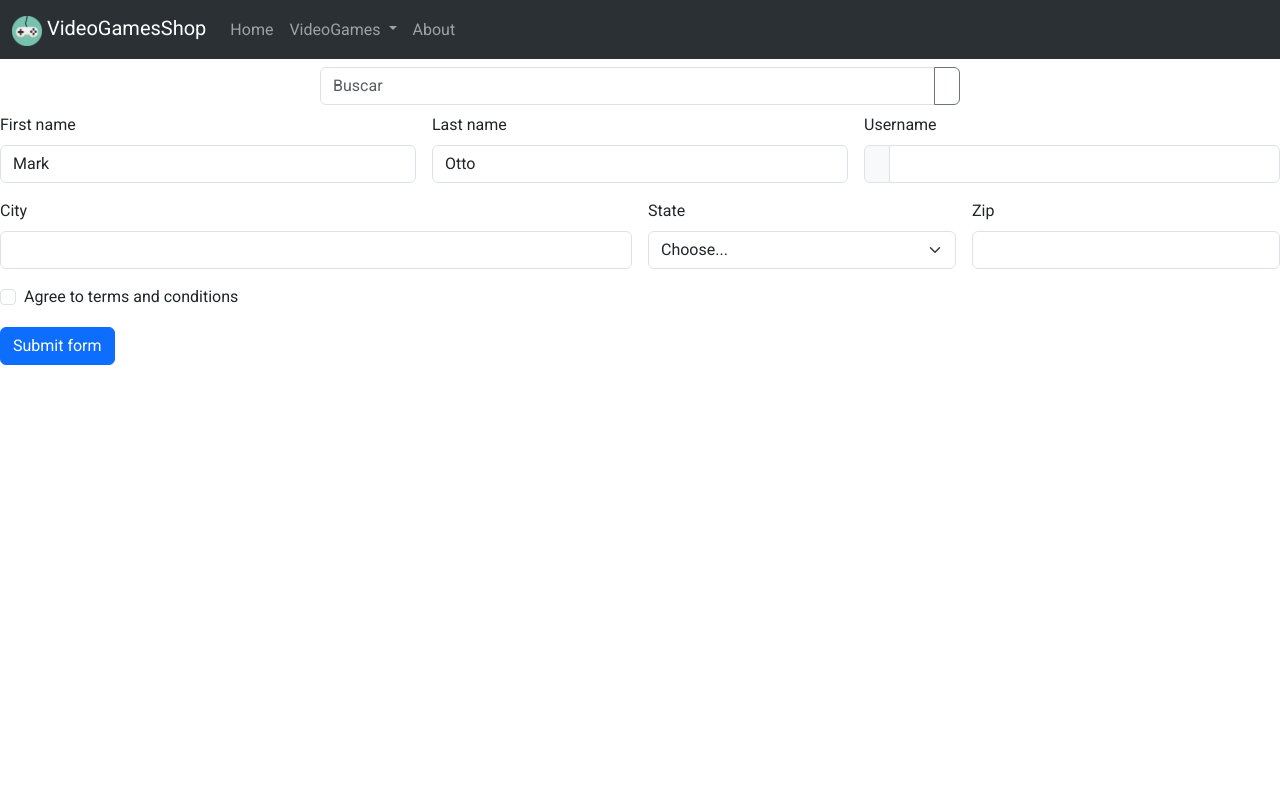
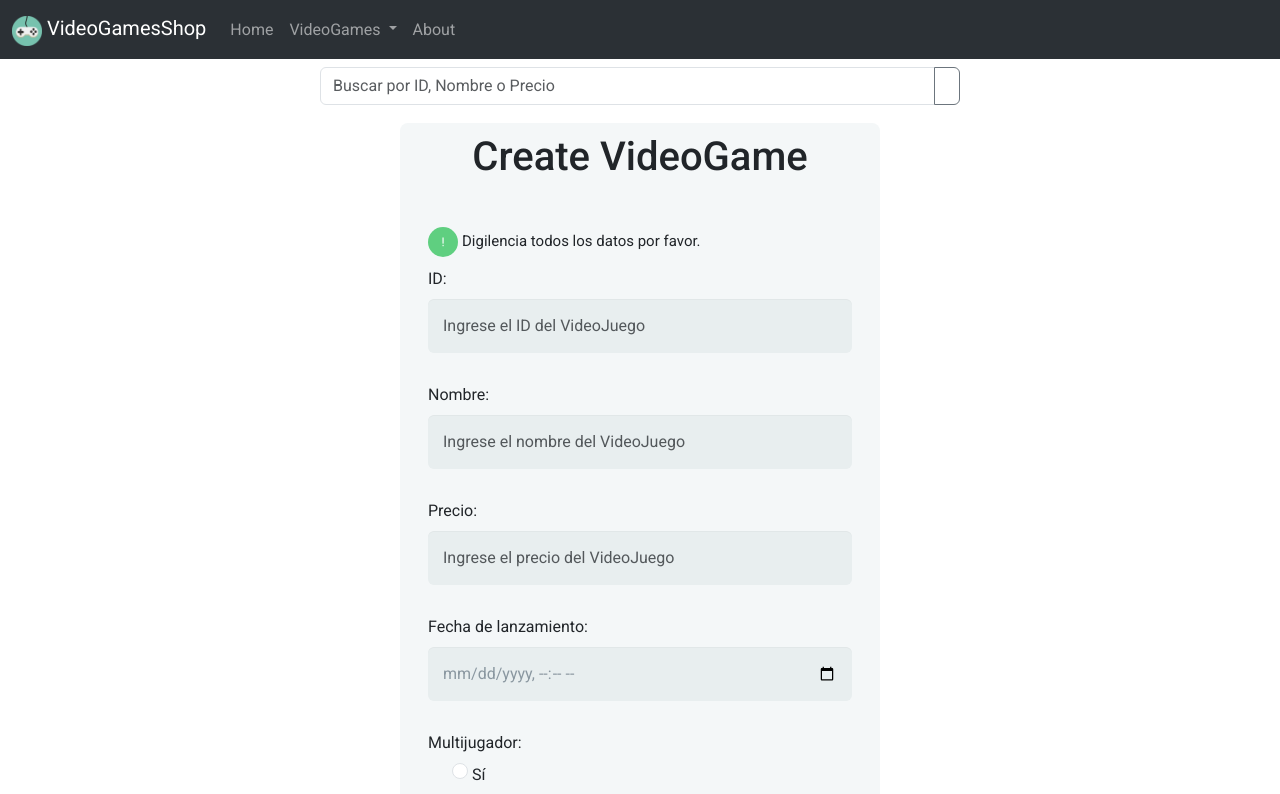
Before and after one commit to Konan03/Cliente_VideoJuego, an Angular app: page /update in a window 1280 px wide. Shown: the top 794 px of the page. Built offline with nearby package versions, Linux system fonts and the light colour scheme; some icons are missing.

Commit message:
add search

```diff
--- a/src/app/components/create/create.component.html
+++ b/src/app/components/create/create.component.html
@@ -1,4 +1,4 @@
-<div class="row">
+<div class="row g-3 needs-validation" [formGroup]="formVideojuego" novalidate (ngSubmit)="onSubmit()">
     <div class="col-md-12">
         <form class="row g-3 needs-validation" [formGroup]="formVideojuego" novalidate (ngSubmit)="crearVideojuego()">
             <h1 *ngIf="!isUpdate"> Create VideoGame </h1>
--- a/src/app/components/create/create.component.ts
+++ b/src/app/components/create/create.component.ts
@@ -1,6 +1,7 @@
-import { Component, OnInit } from '@angular/core';
+import {Component, Input, OnInit} from '@angular/core';
 import { FormControl, FormGroup, Validators } from "@angular/forms";
 import { ServicioVideoJuegoService } from '../../service/servicio-video-juego.service';
+import {VideojuegoModel} from "../../model/videojuego.model";
 
 @Component({
     selector: 'app-create',
@@ -11,6 +12,7 @@ export class CreateComponent implements OnInit {
 
     isUpdate: boolean = false;
     formVideojuego: FormGroup = new FormGroup({});
+    @Input() videojuegoParaEditar: VideojuegoModel | null = null;
 
     constructor(private service: ServicioVideoJuegoService) { }
 
@@ -22,7 +24,20 @@ export class CreateComponent implements OnInit {
             multijugador: new FormControl('', [Validators.required]),
             fechaLanzamiento: new FormControl('', [Validators.required])
         });
+
+      if (this.videojuegoParaEditar) {
+        this.isUpdate = true;
+        this.formVideojuego.patchValue(this.videojuegoParaEditar);
+      }
     }
+
+  onSubmit() {
+    if (this.isUpdate) {
+      this.actualizarVideojuego();
+    } else {
+      this.crearVideojuego();
+    }
+  }
 
     crearVideojuego() {
         if (this.formVideojuego.valid) {
@@ -39,4 +54,26 @@ export class CreateComponent implements OnInit {
             }
         }
     }
+
+  actualizarVideojuego() {
+    if (this.formVideojuego.valid) {
+      const id = this.formVideojuego.get('id')?.value;
+      this.service.actualizarJuego(id, this.formVideojuego.value).subscribe({
+        next: (resp) => {
+          // Manejo de la respuesta
+        },
+        error: (e) => {
+          // Manejo del error
+        }
+      });
+    } else {
+      this.marcarControlesComoTocados();
+    }
+  }
+
+  private marcarControlesComoTocados() {
+    Object.values(this.formVideojuego.controls).forEach(control => {
+      control.markAsTouched();
+    });
+  }
 }
--- a/src/app/components/shared/search/search.component.html
+++ b/src/app/components/shared/search/search.component.html
@@ -1,8 +1,8 @@
 
 <div class="d-flex justify-content-center mb-2 mt-2">
   <div class="input-group" style="width: 50%;">
-    <input type="search" class="form-control" placeholder="Buscar" aria-label="Search">
-    <button class="btn btn-outline-secondary" type="button" id="button-addon2">
+    <input type="search" class="form-control" placeholder="Buscar por ID, Nombre o Precio" aria-label="Search" #searchInput>
+    <button class="btn btn-outline-secondary" type="button" id="button-addon2" (click)="buscar(searchInput.value)">
       <i class="bi bi-search"></i>
     </button>
   </div>
--- a/src/app/components/shared/search/search.component.ts
+++ b/src/app/components/shared/search/search.component.ts
@@ -1,10 +1,31 @@
-import { Component } from '@angular/core';
+import { Component, EventEmitter, Output } from '@angular/core';
+import {ServicioVideoJuegoService} from "../../../service/servicio-video-juego.service";
+import { VideojuegoModel } from '../../../model/videojuego.model';
+
 
 @Component({
   selector: 'app-search',
   templateUrl: './search.component.html',
-  styleUrl: './search.component.css'
+  styleUrls: ['./search.component.css']
 })
 export class SearchComponent {
+  @Output() juegoEncontrado = new EventEmitter<VideojuegoModel | null>();
 
+  constructor(private servicioJuego: ServicioVideoJuegoService) {}
+
+  buscar(busqueda: string) {
+
+    console.log('Iniciando búsqueda con:', busqueda);
+    this.servicioJuego.buscarJuego(busqueda).subscribe({
+      next: (juego) => {
+        // Emitir el juego encontrado o null si no se encuentra nada
+        console.log('Juego encontrado:', juego);
+        this.juegoEncontrado.emit(juego);
+      },
+      error: (error) => {
+        console.error('Error al buscar el juego', error);
+        this.juegoEncontrado.emit(null);
+      }
+    });
+  }
 }
--- a/src/app/components/update/update.component.html
+++ b/src/app/components/update/update.component.html
@@ -1,67 +1,2 @@
-<app-search></app-search>
-
-
-<form class="row g-3 needs-validation" novalidate>
-    <div class="col-md-4">
-      <label for="validationCustom01" class="form-label">First name</label>
-      <input type="text" class="form-control" id="validationCustom01" value="Mark" required>
-      <div class="valid-feedback">
-        Looks good!
-      </div>
-    </div>
-    <div class="col-md-4">
-      <label for="validationCustom02" class="form-label">Last name</label>
-      <input type="text" class="form-control" id="validationCustom02" value="Otto" required>
-      <div class="valid-feedback">
-        Looks good!
-      </div>
-    </div>
-    <div class="col-md-4">
-      <label for="validationCustomUsername" class="form-label">Username</label>
-      <div class="input-group has-validation">
-        <span class="input-group-text" id="inputGroupPrepend"></span>
-        <input type="text" class="form-control" id="validationCustomUsername" aria-describedby="inputGroupPrepend" required>
-        <div class="invalid-feedback">
-          Please choose a username.
-        </div>
-      </div>
-    </div>
-    <div class="col-md-6">
-      <label for="validationCustom03" class="form-label">City</label>
-      <input type="text" class="form-control" id="validationCustom03" required>
-      <div class="invalid-feedback">
-        Please provide a valid city.
-      </div>
-    </div>
-    <div class="col-md-3">
-      <label for="validationCustom04" class="form-label">State</label>
-      <select class="form-select" id="validationCustom04" required>
-        <option selected disabled value="">Choose...</option>
-        <option>...</option>
-      </select>
-      <div class="invalid-feedback">
-        Please select a valid state.
-      </div>
-    </div>
-    <div class="col-md-3">
-      <label for="validationCustom05" class="form-label">Zip</label>
-      <input type="text" class="form-control" id="validationCustom05" required>
-      <div class="invalid-feedback">
-        Please provide a valid zip.
-      </div>
-    </div>
-    <div class="col-12">
-      <div class="form-check">
-        <input class="form-check-input" type="checkbox" value="" id="invalidCheck" required>
-        <label class="form-check-label" for="invalidCheck">
-          Agree to terms and conditions
-        </label>
-        <div class="invalid-feedback">
-          You must agree before submitting.
-        </div>
-      </div>
-    </div>
-    <div class="col-12">
-      <button class="btn btn-primary" type="submit">Submit form</button>
-    </div>
-  </form>
+<app-search ></app-search>
+<app-create></app-create>
--- a/src/app/service/servicio-video-juego.service.ts
+++ b/src/app/service/servicio-video-juego.service.ts
@@ -18,4 +18,14 @@ export class ServicioVideoJuegoService {
     return this.http.post<VideojuegoModel[]>('http://localhost:8080/videojuego', request)
       .pipe(map((data) => data));
   }
+
+  buscarJuego(busqueda: string): Observable<VideojuegoModel> {
+    const params: any = { query: busqueda };
+    console.log('Parámetros de búsqueda:', params);
+    return this.http.get<VideojuegoModel>('http://localhost:8080/videojuego/buscar', { params });
+  }
+
+  actualizarJuego(id: number, videojuego: VideojuegoModel): Observable<VideojuegoModel> {
+    return this.http.put<VideojuegoModel>(`http://localhost:8080/videojuego/${id}`, videojuego);
+  }
 }
```
